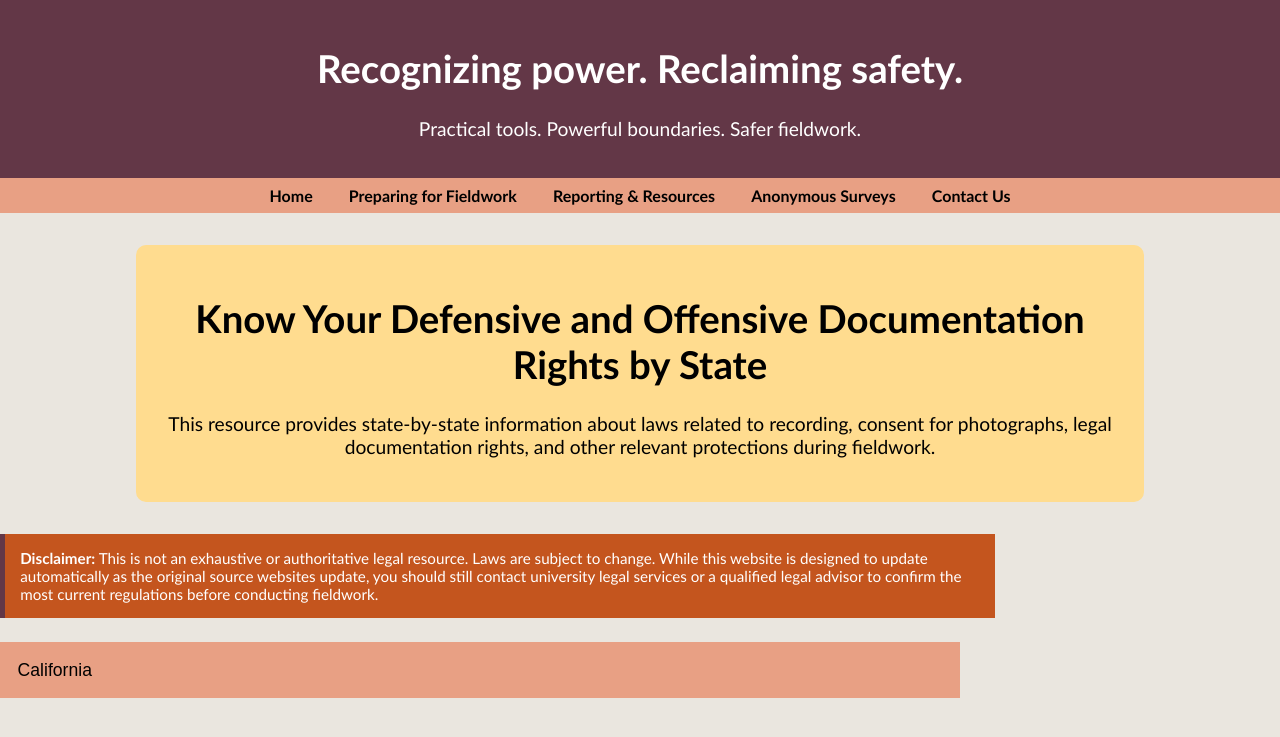
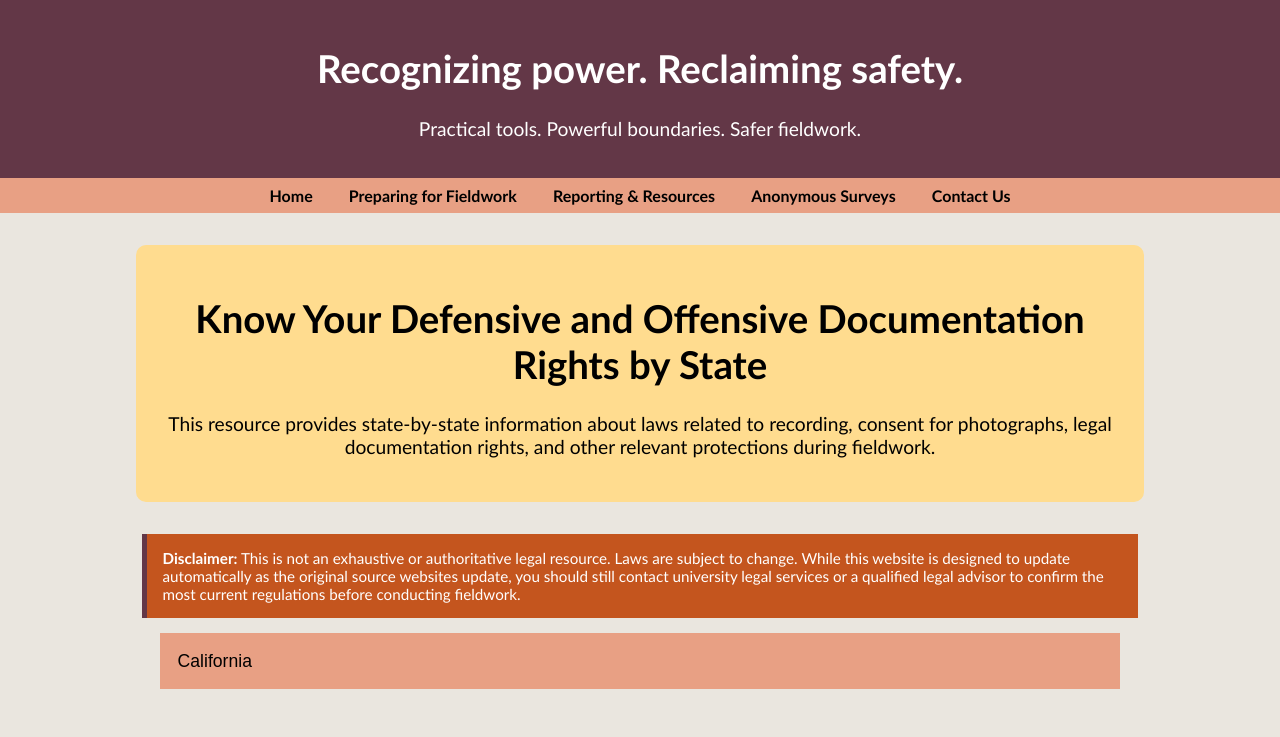
Before and after one commit to AnthroSafetyWarrior/GoldenTrowelProject, a Jekyll site: the page built from _pages/statelaw.html, in a window 1280 px wide. Shown: the top 737 px of the page. Built offline with Jekyll 4.4.1, drawn with Linux system fonts in a browser that asks for light colours.

Commit message:
updating state

```diff
--- a/_pages/statelaw.html
+++ b/_pages/statelaw.html
@@ -17,7 +17,11 @@ permalink: /statelaw.html
   outline: none;
   font-size: 1.1em;
   transition: background-color 0.2s ease;
+  display: block;
+  margin-left: auto;
+  margin-right: auto;
 }
+
 
   .accordion:hover {
     background-color: #633747ff;
@@ -29,10 +33,14 @@ permalink: /statelaw.html
   display: none;
   background-color: #eae6dfff;
   overflow: hidden;
+  width: 75%;
   border-left: 8px solid #e8a084;
   border-right: 8px solid #e8a084;
   border-bottom: 8px solid #e8a084;
+  margin-left: auto;
+  margin-right: auto;
 }
+
 
   table {
     width: 90%;
@@ -48,17 +56,21 @@ permalink: /statelaw.html
 
   th {
     background-color: #633747ff;
+    color: white;
   }
 
   .disclaimer {
   font-size: 0.95em;
-    color: White;
+  color: white;
   background-color: #c4551eff;
   padding: 1em;
   width: 75%;
   border-left: 5px solid #633747ff;
   margin-bottom: 1em;
+  margin-left: auto;
+  margin-right: auto;
 }
+
 </style>
 
 <div class="page-intro">
```
Lines whose indentation alone changed are shown as unchanged.
